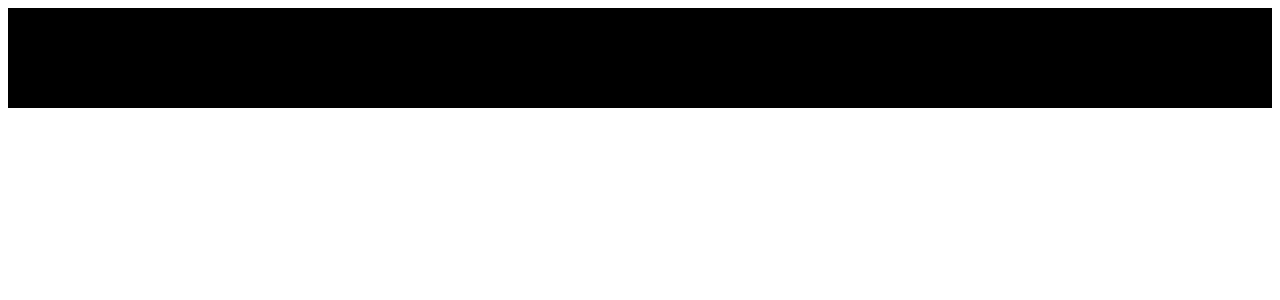
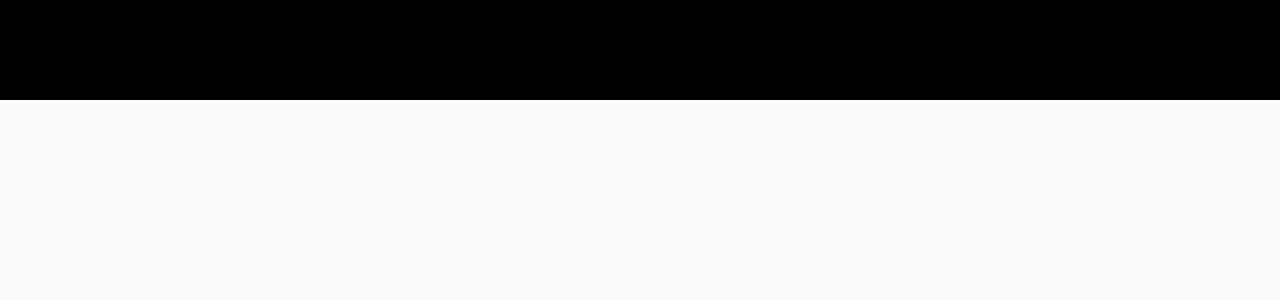
Before and after one commit to raissamartinsmenezes/zee-dog-task, a React app: page / in a window 1280 px wide. Shown: the top 300 px of the page. Built offline with nearby package versions, Linux system fonts and the light colour scheme.

Commit message:
chore(navigation): add page imports to app component file

```diff
--- a/src/App.css
+++ b/src/App.css
@@ -0,0 +1,33 @@
+
+@import url('https://fonts.googleapis.com/css2?family=Roboto:wght@300;400;500;700&display=swap');
+
+* {
+    margin: 0;
+    padding: 0;
+    box-sizing: border-box;
+}
+
+:root {
+    --bg-color: #FAFAFA;
+    --white: #FFFFFF;
+    --black: #0A0A0B;
+    --red: #CC0C0C;
+    --grey: #E2E2E2;
+    --box-shadow: 0px 4px 28px rgba(0, 0, 0, 0.25);
+    --font-roboto: 'Roboto', sans-serif;
+    --font-13: 0.81rem;
+    --font-14: 0.87rem;
+    --font-16: 1.25rem;
+    --font-40: 2.5rem;
+    --letter-space: 0.15rem;
+    --border-button: 0.3rem;
+    --border-card: 0.5rem;
+    --card-padding: 1.5rem;
+}
+
+html {
+    background-color: var(--bg-color);
+    font-family: var(--font-roboto);
+    font-size: var(--font-16);
+    color: var(--black);
+}
--- a/src/App.js
+++ b/src/App.js
@@ -3,9 +3,9 @@ import "./App.css";
 import { BrowserRouter as Router, Switch, Route } from "react-router-dom";
 
 // pages
-import Movies from "./pages/movies/Movies";
-import Detail from "./pages/detail/Detail";
-import Favorites from "./pages/favorites/Favorites";
+import Movies from "./pages/Movies/Movies";
+import Detail from "./pages/Detail/Detail";
+import Favorites from "./pages/Favorites/Favorites";
 
 const App = () => {
   return (
```
